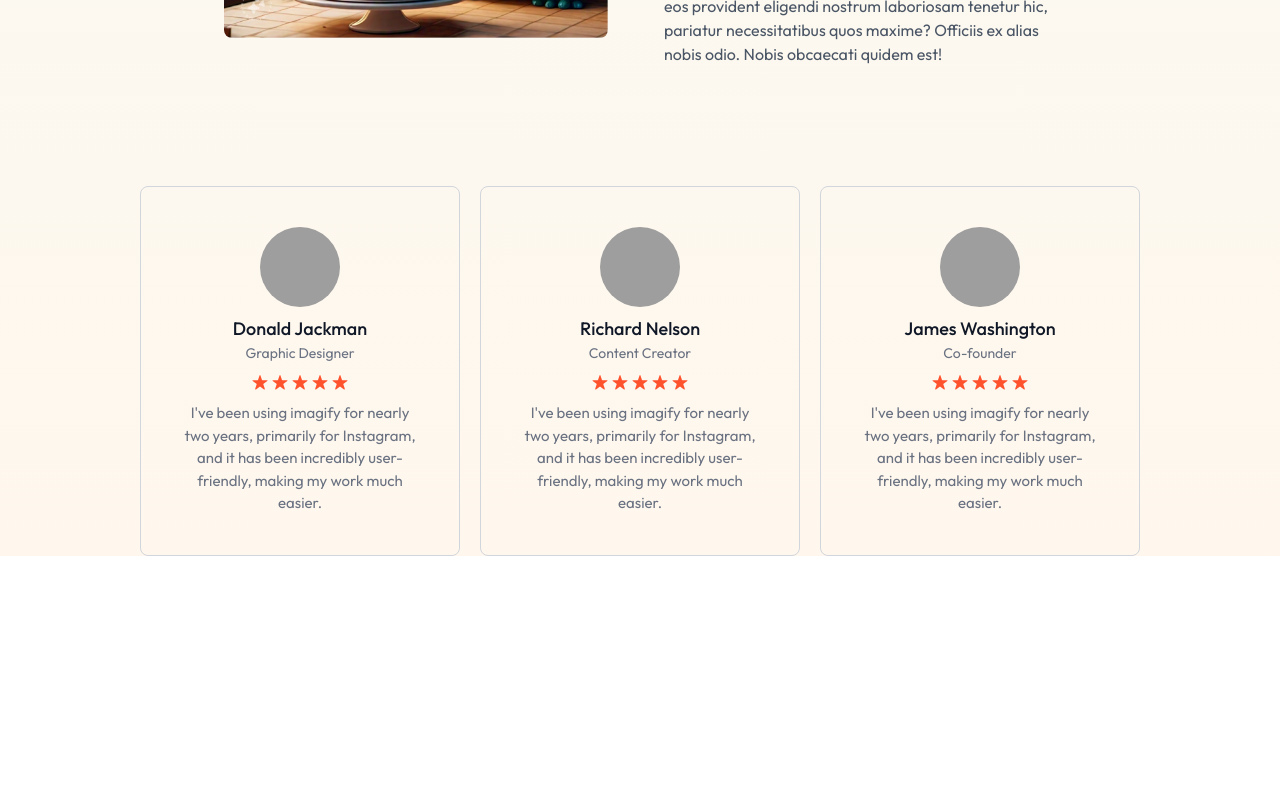
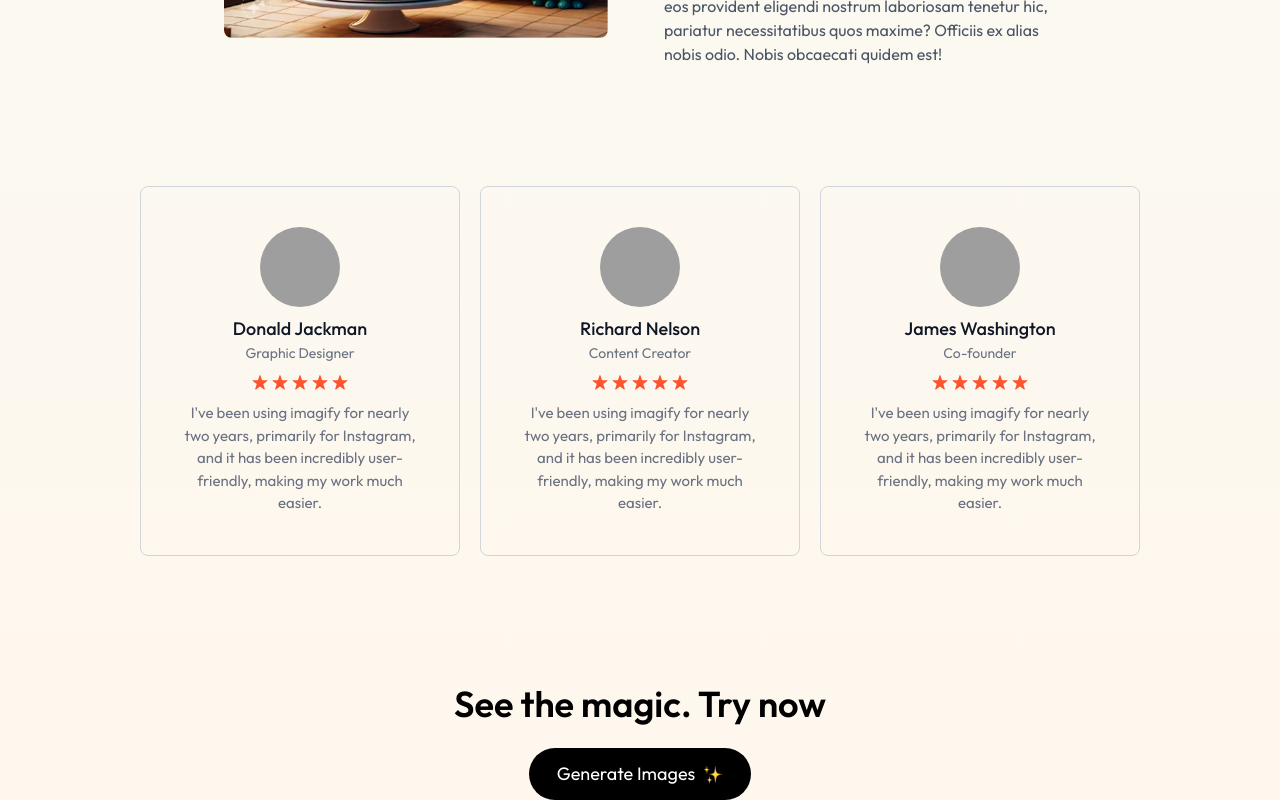
Before and after one commit to biswaslohani123/Imagify, a React (Vite) app in the folder client/: page / in a window 1280 px wide. Shown: the part 1874-2674 px from the top of the page. Before the commit the page ends 2430 px from the top, so only its background shows below. Built offline with nearby package versions, Linux system fonts and the light colour scheme; grey boxes are pictures that could not be loaded; a web font is replaced by a local one.

Commit message:
completd button section

```diff
--- /dev/null
+++ b/client/src/components/ButtonSection.jsx
@@ -0,0 +1,18 @@
+import React from 'react'
+import { assets } from '../assets/assets'
+
+const ButtonSection = () => {
+  return (
+    <div className='mt-32 items-center flex justify-center flex-col'>
+
+        <h1 className='text-3xl sm:text-4xl font-semibold'>See the magic. Try now</h1>
+
+         <button className="sm:text-lg text-white bg-black px-7 py-3 flex justify-center items-center gap-2 rounded-4xl mt-6 cursor-pointer">
+                Generate Images <img className="w-5 h-5" src={assets.star_group} alt="" />
+            </button>
+
+    </div>
+  )
+}
+
+export default ButtonSection
--- a/client/src/pages/Home.jsx
+++ b/client/src/pages/Home.jsx
@@ -3,6 +3,7 @@ import Header from '../components/Header'
 import Steps from '../components/Steps'
 import Description from '../components/Description'
 import Testomonialsection from '../components/Testomonialsection'
+import ButtonSection from '../components/ButtonSection'
 
 const Home = () => {
   return (
@@ -11,6 +12,7 @@ const Home = () => {
       <Steps/>
       <Description/>
       <Testomonialsection/>
+      <ButtonSection/>
     </div>
   )
 }
```
